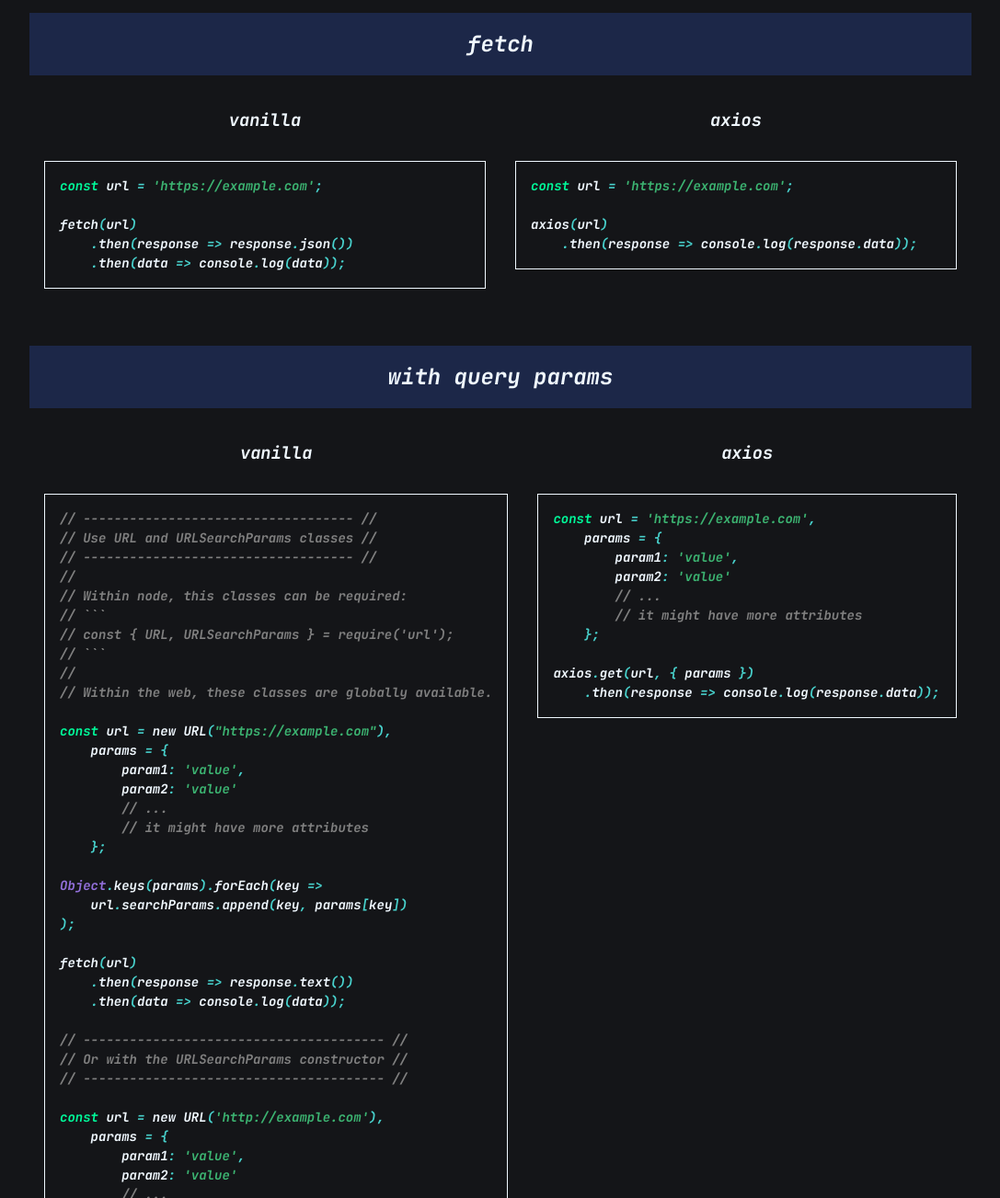
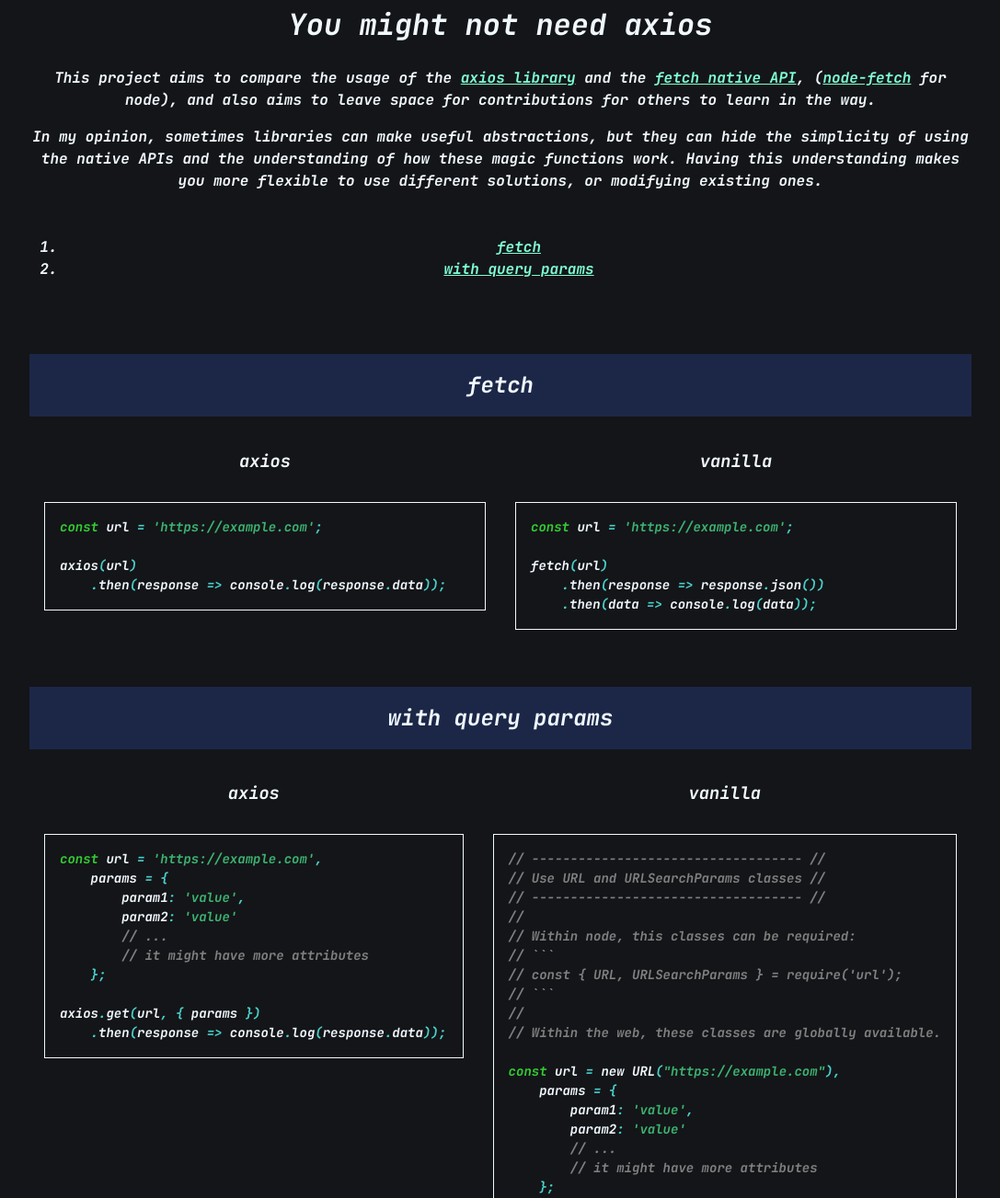
Before and after one commit to NormanPerrin/youmightnotneedaxios, a website: page index.html in a window 1280 px wide. Shown: the part 66-1369 px from the top of the page at 92% size, without its empty margins (96-1183 px from the left). Drawn offline with Linux system fonts and the light colour scheme.

Commit message:
feat: add introduction and toc

```diff
--- a/index.html
+++ b/index.html
@@ -5,8 +5,25 @@
 <meta charset="utf-8" />
 <meta name="viewport" content="width=device-width, initial-scale=1.0, user-scalable=yes" />
 <link rel="stylesheet" href="./styles.css" />
-    <h2>fetch</h2>
+
+<h1>You might not need axios</h1>
+<p>This project aims to compare the usage of the <a href="">axios library</a> and the <a href="https://developer.mozilla.org/en-US/docs/Web/API/Fetch_API">fetch native API</a>, (<a href="https://www.npmjs.com/package/node-fetch">node-fetch</a> for node), and also aims to leave space for contributions for others to learn in the way.</p>
+<p>In my opinion, sometimes libraries can make useful abstractions, but they can hide the simplicity of using the native APIs and the understanding of how these magic functions work. Having this understanding makes you more flexible to use different solutions, or modifying existing ones.</p>
+
+<ol>
+    <li><a href="#fetch">fetch</a></li>
+    <li><a href="#with-query-params">with query params</a></li>
+</ol>
+    <h2 id=fetch>fetch</h2>
     <section class="comparison fetch">
+        <section class="axios">
+            <h3>axios</h3>
+            <div class="highlight"><pre><span></span><code><span class="kd">const</span> <span class="nx">url</span> <span class="o">=</span> <span class="s1">&#39;https://example.com&#39;</span><span class="p">;</span>
+
+<span class="nx">axios</span><span class="p">(</span><span class="nx">url</span><span class="p">)</span>
+    <span class="p">.</span><span class="nx">then</span><span class="p">(</span><span class="nx">response</span> <span class="p">=&gt;</span> <span class="nx">console</span><span class="p">.</span><span class="nx">log</span><span class="p">(</span><span class="nx">response</span><span class="p">.</span><span class="nx">data</span><span class="p">));</span>
+</code></pre></div>
+        </section>
         <section class="vanilla">
             <h3>vanilla</h3>
             <div class="highlight"><pre><span></span><code><span class="kd">const</span> <span class="nx">url</span> <span class="o">=</span> <span class="s1">&#39;https://example.com&#39;</span><span class="p">;</span>
@@ -16,17 +33,23 @@
     <span class="p">.</span><span class="nx">then</span><span class="p">(</span><span class="nx">data</span> <span class="p">=&gt;</span> <span class="nx">console</span><span class="p">.</span><span class="nx">log</span><span class="p">(</span><span class="nx">data</span><span class="p">));</span>
 </code></pre></div>
         </section>
+    </section>
+    <h2 id=with-query-params>with query params</h2>
+    <section class="comparison with query params">
         <section class="axios">
             <h3>axios</h3>
-            <div class="highlight"><pre><span></span><code><span class="kd">const</span> <span class="nx">url</span> <span class="o">=</span> <span class="s1">&#39;https://example.com&#39;</span><span class="p">;</span>
+            <div class="highlight"><pre><span></span><code><span class="kd">const</span> <span class="nx">url</span> <span class="o">=</span> <span class="s1">&#39;https://example.com&#39;</span><span class="p">,</span>
+    <span class="nx">params</span> <span class="o">=</span> <span class="p">{</span>
+        <span class="nx">param1</span><span class="o">:</span> <span class="s1">&#39;value&#39;</span><span class="p">,</span>
+        <span class="nx">param2</span><span class="o">:</span> <span class="s1">&#39;value&#39;</span>
+        <span class="c1">// ...</span>
+        <span class="c1">// it might have more attributes</span>
+    <span class="p">};</span>
 
-<span class="nx">axios</span><span class="p">(</span><span class="nx">url</span><span class="p">)</span>
+<span class="nx">axios</span><span class="p">.</span><span class="nx">get</span><span class="p">(</span><span class="nx">url</span><span class="p">,</span> <span class="p">{</span> <span class="nx">params</span> <span class="p">})</span>
     <span class="p">.</span><span class="nx">then</span><span class="p">(</span><span class="nx">response</span> <span class="p">=&gt;</span> <span class="nx">console</span><span class="p">.</span><span class="nx">log</span><span class="p">(</span><span class="nx">response</span><span class="p">.</span><span class="nx">data</span><span class="p">));</span>
 </code></pre></div>
         </section>
-    </section>
-    <h2>with query params</h2>
-    <section class="comparison with query params">
         <section class="vanilla">
             <h3>vanilla</h3>
             <div class="highlight"><pre><span></span><code><span class="c1">// ----------------------------------- //</span>
@@ -80,19 +103,5 @@
     <span class="p">.</span><span class="nx">then</span><span class="p">(</span><span class="nx">data</span> <span class="p">=&gt;</span> <span class="nx">console</span><span class="p">.</span><span class="nx">log</span><span class="p">(</span><span class="nx">data</span><span class="p">));</span>
 </code></pre></div>
         </section>
-        <section class="axios">
-            <h3>axios</h3>
-            <div class="highlight"><pre><span></span><code><span class="kd">const</span> <span class="nx">url</span> <span class="o">=</span> <span class="s1">&#39;https://example.com&#39;</span><span class="p">,</span>
-    <span class="nx">params</span> <span class="o">=</span> <span class="p">{</span>
-        <span class="nx">param1</span><span class="o">:</span> <span class="s1">&#39;value&#39;</span><span class="p">,</span>
-        <span class="nx">param2</span><span class="o">:</span> <span class="s1">&#39;value&#39;</span>
-        <span class="c1">// ...</span>
-        <span class="c1">// it might have more attributes</span>
-    <span class="p">};</span>
-
-<span class="nx">axios</span><span class="p">.</span><span class="nx">get</span><span class="p">(</span><span class="nx">url</span><span class="p">,</span> <span class="p">{</span> <span class="nx">params</span> <span class="p">})</span>
-    <span class="p">.</span><span class="nx">then</span><span class="p">(</span><span class="nx">response</span> <span class="p">=&gt;</span> <span class="nx">console</span><span class="p">.</span><span class="nx">log</span><span class="p">(</span><span class="nx">response</span><span class="p">.</span><span class="nx">data</span><span class="p">));</span>
-</code></pre></div>
-        </section>
     </section>
 </html>
--- a/styles.css
+++ b/styles.css
@@ -22,6 +22,12 @@
     max-width: 1024px;
     margin: 0 auto;
     padding: 3rem 1rem;
+}
+
+a { color: aquamarine; }
+
+ol {
+    margin: 3rem 0 5rem;
 }
 
 pre, code {
@@ -69,9 +75,9 @@
 pre .k1 { color: dodgerblue; }
 pre .kd {
     font-family: 'JetBrainsMono-BoldItalic';
-    color: mediumspringgreen;
+    color: limegreen;
 }
-pre .nb { color: mediumpurple; }
+pre .nb { color: dodgerblue; }
 
 @media (max-width: 1024px) {
     .comparison {
```
Also changed, not shown: 1 other file.
